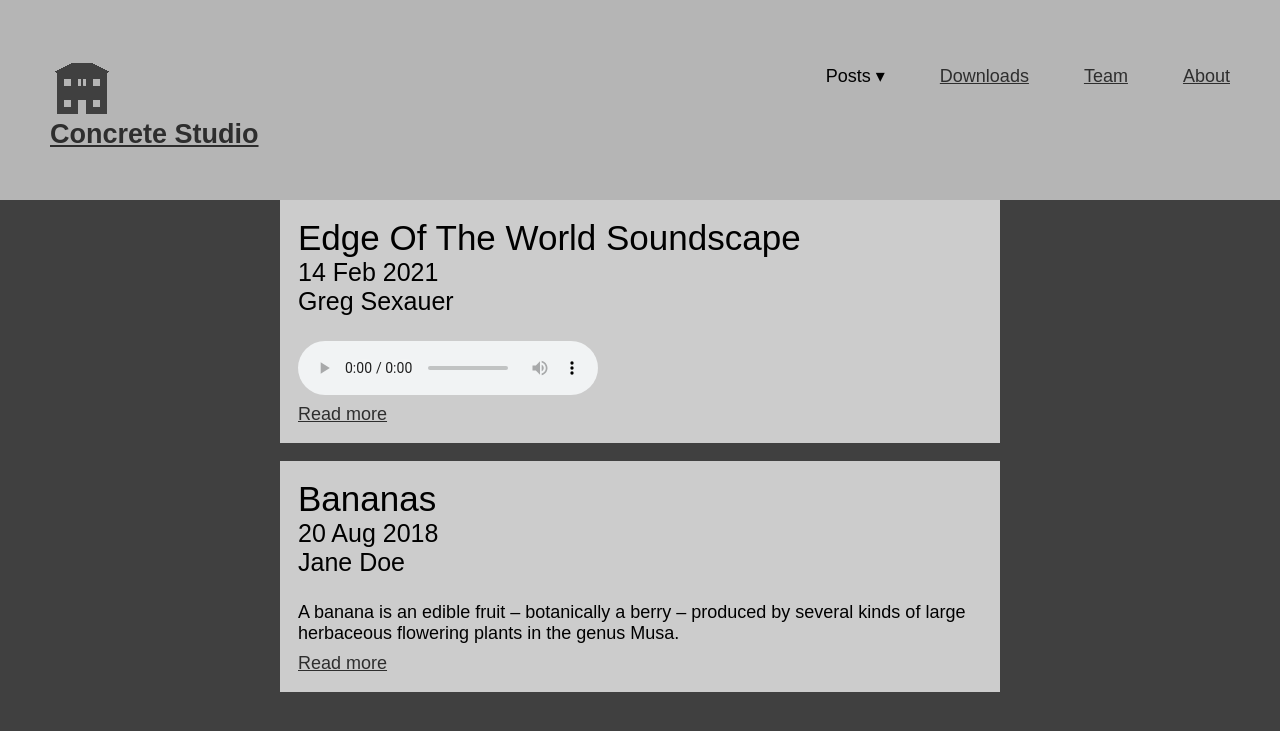
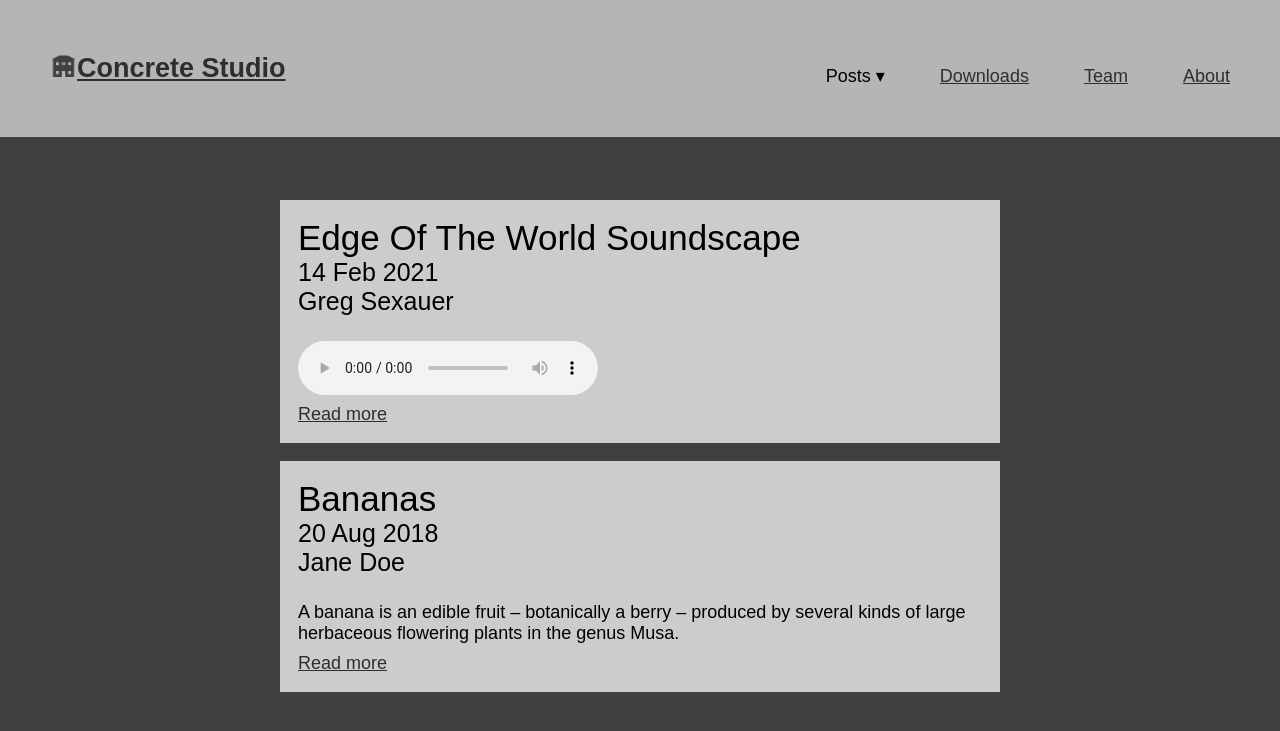
Before and after one commit to gregsexauer/concrete-studio, a Jekyll site: the page built from index.html, in a window 1280 px wide and 1200 px high. Shown: the top 731 px of the window. Built offline with Jekyll 4.4.1, drawn with Linux system fonts in a browser that asks for light colours.

Commit message:
home <img> flexed with <h1> in logo's <a>

```diff
--- a/assets/css/styles.css
+++ b/assets/css/styles.css
@@ -37,6 +37,15 @@ a:hover {
   width: 100%;
   padding: 50px;
   background: #b5b5b5;
+}
+
+.logo > a {
+  display: flex;
+  align-items: baseline;
+}
+
+.logo > a > img {
+  height: 1.5em;
 }
 
 .menu {
```
